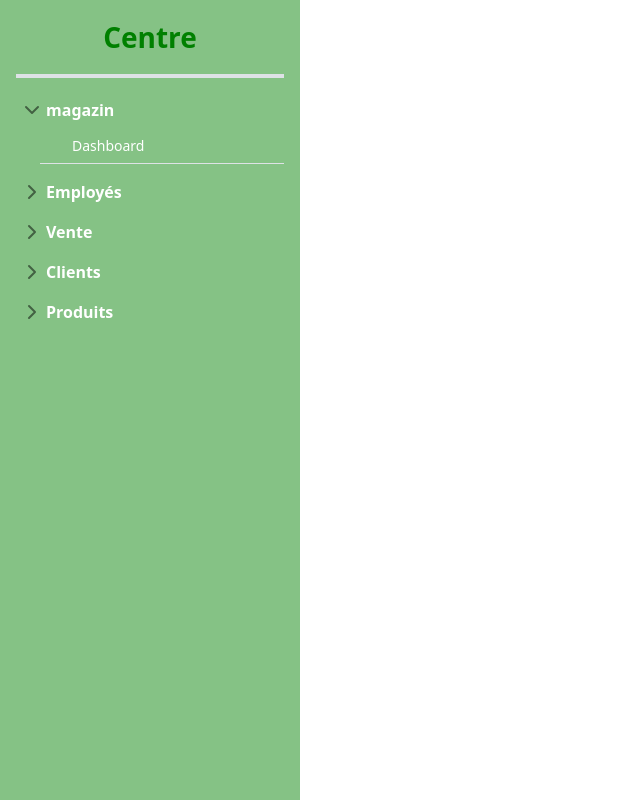
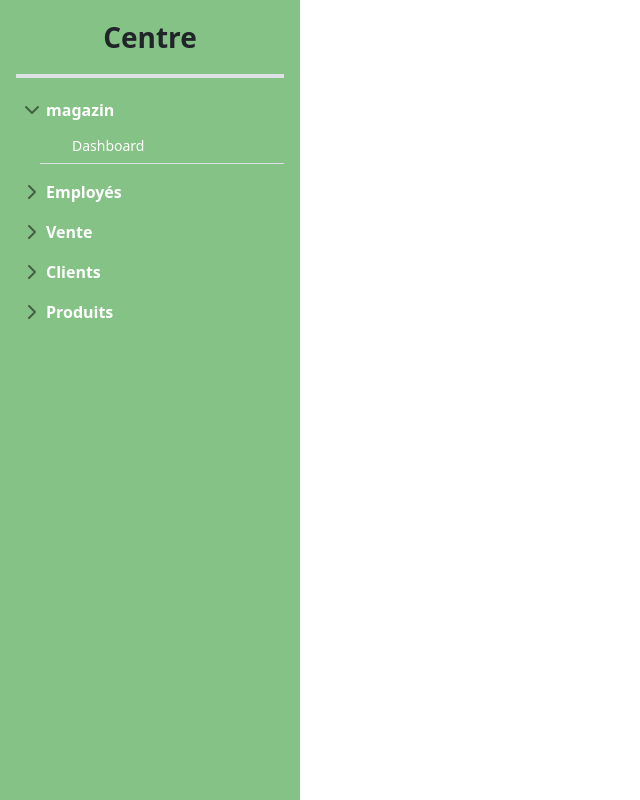
Before and after one commit to ZhRaF/stock-management, a Django app: page /dashboardCentre/ in a window 1280 px wide. Shown: the whole page, without its empty margins (0-640 px from the left). Run offline with Django 5.2, Linux system fonts and the light colour scheme; some libraries are stand-ins or nearby versions.

Commit message:
Update baseCenter.html

```diff
--- a/templates/dashboard/baseCenter.html
+++ b/templates/dashboard/baseCenter.html
@@ -23,7 +23,7 @@ html {
   fill: currentColor;
 }
 
-.dropdown-toggle { outline: 0; }
+
 
 .nav-flush .nav-link {
   border-radius: 0;
@@ -85,15 +85,7 @@ html {
         color:  green;
         font-weight: bold;
     }
-    .green{
-        color:  green;
-    }
-    .{
-        border-bottom: 1px solid green;
-    }
-    .custom-border {
-    border-color: green; /* Specify your custom color code */
-}
+
 
     </style>
 
```
